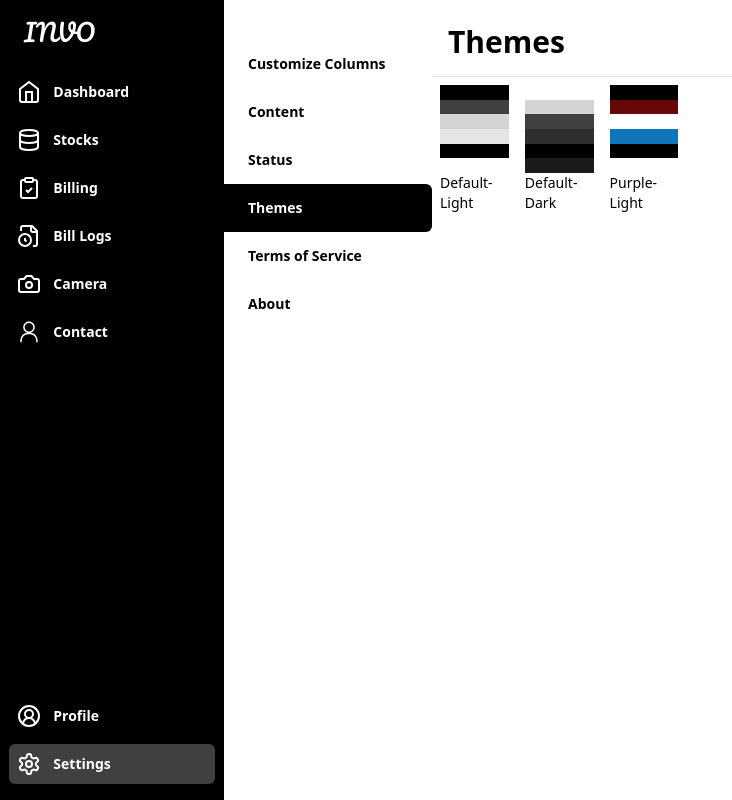
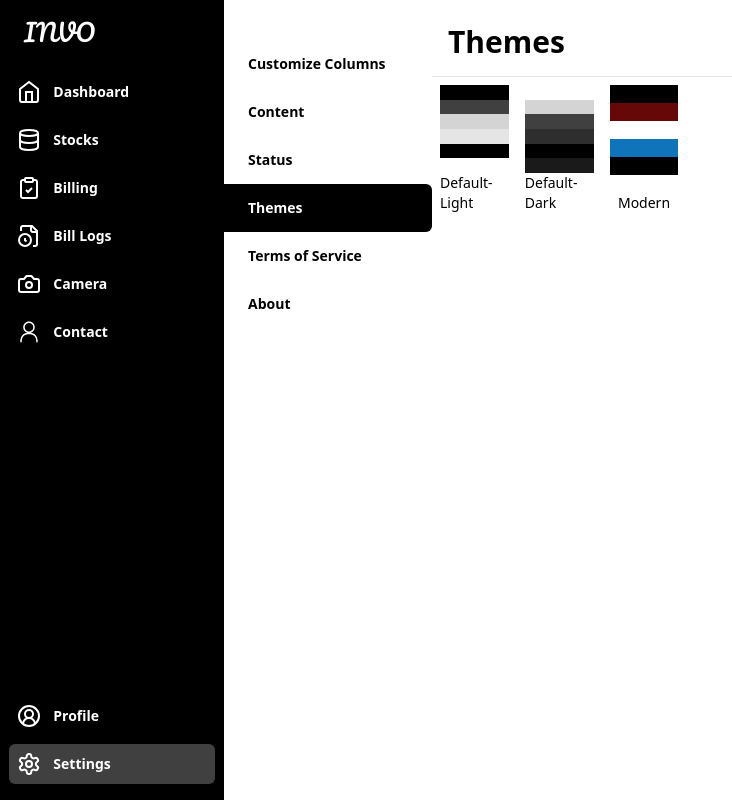
Before and after one commit to nikhitkumar00/INVO_V2, a Next.js app: page /settings/themes in a window 1280 px wide. Shown: the whole page, without its empty margins (0-732 px from the left). Built offline with nearby package versions, Linux system fonts and the light colour scheme.

Commit message:
Added complete set of new icons when Modern theme is chosen

```diff
--- a/app/(main)/settings/themes/page.tsx
+++ b/app/(main)/settings/themes/page.tsx
@@ -54,7 +54,7 @@ const data: theme[] = [
     "--dash-even": "#404040",
   },
   {
-    name: "Purple-Light",
+    name: "Modern",
     "--primary-color": "#000000",
     "--secondary-color": "#660808",
     "--tertiary-color": "#ffffff",
--- a/app/globals.css
+++ b/app/globals.css
@@ -60,7 +60,7 @@
     --dash-even: #404040;
   }
 
-  .Purple-Light {
+  .Modern {
     --primary-color: #c5cae9;
     --secondary-color: #660808;
     --tertiary-color: #ffffff;
--- a/svg/Icons.tsx
+++ b/svg/Icons.tsx
@@ -1,6 +1,20 @@
-import { cn } from "@/lib/utils";
+import { themeState } from "@/global/globalStates";
+import { useRecoilState } from "recoil";
 
+export const useTheme = () => {
+  const [theme] = useRecoilState(themeState);
+  return { theme };
+};
 const Dashboard = ({ className }: { className: string }) => {
+  const { theme } = useTheme();
+  if (theme === "Modern")
+    return (
+      <img
+        className={className}
+        src="https://img.icons8.com/fluency/48/home.png"
+        alt="home"
+      />
+    );
   return (
     <svg
       className={className}
@@ -16,6 +30,15 @@ const Dashboard = ({ className }: { className: string }) => {
 };
 
 const Stocks = ({ className }: { className: string }) => {
+  const { theme } = useTheme();
+  if (theme === "Modern")
+    return (
+      <img
+        className={className}
+        src="https://img.icons8.com/fluency/48/database--v2.png"
+        alt="database--v2"
+      />
+    );
   return (
     <svg
       className={className}
@@ -32,6 +55,15 @@ const Stocks = ({ className }: { className: string }) => {
 };
 
 const Settings = ({ className }: { className: string }) => {
+  const { theme } = useTheme();
+  if (theme === "Modern")
+    return (
+      <img
+        className={className}
+        src="https://img.icons8.com/fluency/48/settings.png"
+        alt="settings"
+      />
+    );
   return (
     <svg
       className={className}
@@ -47,6 +79,15 @@ const Settings = ({ className }: { className: string }) => {
 };
 
 const Billing = ({ className }: { className: string }) => {
+  const { theme } = useTheme();
+  if (theme === "Modern")
+    return (
+      <img
+        className={className}
+        src="https://img.icons8.com/fluency/48/paid-bill.png"
+        alt="paid-bill"
+      />
+    );
   return (
     <svg
       className={className}
@@ -62,23 +103,16 @@ const Billing = ({ className }: { className: string }) => {
   );
 };
 
-const Navigation = ({ className }: { className: string }) => {
-  return (
-    <svg
-      className={className}
-      viewBox="0 0 15 15"
-      fill="none"
-      xmlns="http://www.w3.org/2000/svg"
-    >
-      <path
-        d="M1.20308 1.04312C1.00481 0.954998 0.772341 1.0048 0.627577 1.16641C0.482813 1.32802 0.458794 1.56455 0.568117 1.75196L3.92115 7.50002L0.568117 13.2481C0.458794 13.4355 0.482813 13.672 0.627577 13.8336C0.772341 13.9952 1.00481 14.045 1.20308 13.9569L14.7031 7.95693C14.8836 7.87668 15 7.69762 15 7.50002C15 7.30243 14.8836 7.12337 14.7031 7.04312L1.20308 1.04312ZM4.84553 7.10002L2.21234 2.586L13.2689 7.50002L2.21234 12.414L4.84552 7.90002H9C9.22092 7.90002 9.4 7.72094 9.4 7.50002C9.4 7.27911 9.22092 7.10002 9 7.10002H4.84553Z"
-        fill="currentColor"
-      ></path>
-    </svg>
-  );
-};
-
 const Contact = ({ className }: { className: string }) => {
+  const { theme } = useTheme();
+  if (theme === "Modern")
+    return (
+      <img
+        className={className}
+        src="https://img.icons8.com/fluency/48/contact-card.png"
+        alt="contact-card"
+      />
+    );
   return (
     <svg
       className={className}
@@ -95,6 +129,15 @@ const Contact = ({ className }: { className: string }) => {
 };
 
 const Profile = ({ className }: { className: string }) => {
+  const { theme } = useTheme();
+  if (theme === "Modern")
+    return (
+      <img
+        className={className}
+        src="https://img.icons8.com/fluency/48/user-male-circle--v1.png"
+        alt="user-male-circle--v1"
+      />
+    );
   return (
     <svg
       className={className}
@@ -111,6 +154,15 @@ const Profile = ({ className }: { className: string }) => {
 };
 
 const Logout = ({ className }: { className: string }) => {
+  const { theme } = useTheme();
+  if (theme === "Modern")
+    return (
+      <img
+        className={className}
+        src="https://img.icons8.com/fluency/48/exit--v1.png"
+        alt="exit--v1"
+      />
+    );
   return (
     <svg
       className={className}
@@ -127,6 +179,15 @@ const Logout = ({ className }: { className: string }) => {
 };
 
 const Billlog = ({ className }: { className: string }) => {
+  const { theme } = useTheme();
+  if (theme === "Modern")
+    return (
+      <img
+        className={className}
+        src="https://img.icons8.com/fluency/48/order-history.png"
+        alt="order-history"
+      />
+    );
   return (
     <svg
       className={className}
@@ -143,6 +204,15 @@ const Billlog = ({ className }: { className: string }) => {
   );
 };
 const Add = ({ className }: { className: string }) => {
+  const { theme } = useTheme();
+  if (theme === "Modern")
+    return (
+      <img
+        className={className}
+        src="https://img.icons8.com/fluency/48/add--v1.png"
+        alt="add--v1"
+      />
+    );
   return (
     <svg
       className={className}
@@ -158,6 +228,15 @@ const Add = ({ className }: { className: string }) => {
 };
 
 const CameraError = ({ className }: { className: string }) => {
+  const { theme } = useTheme();
+  if (theme === "Modern")
+    return (
+      <img
+        className={className}
+        src="https://img.icons8.com/fluency/48/no-camera.png"
+        alt="no-camera"
+      />
+    );
   return (
     <svg
       className={className}
@@ -173,8 +252,21 @@ const CameraError = ({ className }: { className: string }) => {
 };
 
 const Camera = ({ className }: { className: string }) => {
+  const { theme } = useTheme();
+  if (theme === "Modern")
+    return (
+      <img
+        className={className}
+        src="https://img.icons8.com/fluency/48/camera.png"
+        alt="camera"
+      />
+    );
   return (
-    <svg xmlns="http://www.w3.org/2000/svg" viewBox="0 0 24 24" className={className}>
+    <svg
+      xmlns="http://www.w3.org/2000/svg"
+      viewBox="0 0 24 24"
+      className={className}
+    >
       <g fill="none" stroke="currentColor">
         <path d="M14.5 4h-5L7 7H4a2 2 0 0 0-2 2v9a2 2 0 0 0 2 2h16a2 2 0 0 0 2-2V9a2 2 0 0 0-2-2h-3z" />
         <circle cx="12" cy="13" r="3" />
@@ -184,6 +276,15 @@ const Camera = ({ className }: { className: string }) => {
 };
 
 const Close = ({ className }: { className: string }) => {
+  const { theme } = useTheme();
+  if (theme === "Modern")
+    return (
+      <img
+        className={className}
+        src="https://img.icons8.com/fluency/48/cancel.png"
+        alt="cancel"
+      />
+    );
   return (
     <svg
       className={className}
@@ -207,6 +308,15 @@ const Pen = ({
   className: string;
   onClick?: () => void;
 }) => {
+  const { theme } = useTheme();
+  if (theme === "Modern")
+    return (
+      <img
+        className={className}
+        src="https://img.icons8.com/fluency/48/edit--v1.png"
+        alt="edit--v1"
+      />
+    );
   return (
     <svg
       className={className}
@@ -233,7 +343,6 @@ export {
   Contact,
   Dashboard,
   Logout,
-  Navigation,
   Profile,
   Stocks,
   Settings,
```
